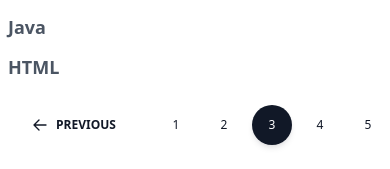
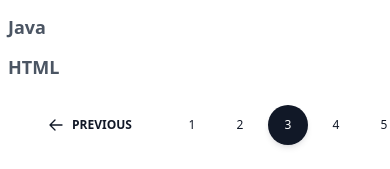
Before and after one commit to snipher-marube/blogwebsite, a Django app: page / in a window 390 px wide; the page is wider, and only the part inside the window is pictured. Shown: the part 1961-2130 px from the top of that part. Run offline with Django 5.2, Linux system fonts and the light colour scheme.

Commit message:
pagination design

```diff
--- a/static/css/output.css
+++ b/static/css/output.css
@@ -604,6 +604,16 @@ video {
   margin-right: auto;
 }
 
+.mx-4 {
+  margin-left: 1rem;
+  margin-right: 1rem;
+}
+
+.mx-6 {
+  margin-left: 1.5rem;
+  margin-right: 1.5rem;
+}
+
 .mb-2 {
   margin-bottom: 0.5rem;
 }
@@ -1125,6 +1135,10 @@ video {
     width: 75%;
   }
 
+  .sm\:w-3 {
+    width: 0.75rem;
+  }
+
   .sm\:grid-cols-3 {
     grid-template-columns: repeat(3, minmax(0, 1fr));
   }
--- a/templates/blogapp/home.html
+++ b/templates/blogapp/home.html
@@ -191,7 +191,7 @@
 </section>
 
 <!--pagination-->
-<div class="flex items-center gap-4 relative sm:mx-12 mx-2 mt-6 mb-6">
+<div class="flex items-center gap-4 relative sm:mx-12 mx-6 mt-6 mb-6 ">
   <button
     class="flex items-center gap-2 px-6 py-3 font-sans text-xs font-bold text-center text-gray-900 uppercase align-middle transition-all rounded-full select-none hover:bg-gray-900/10 active:bg-gray-900/20 disabled:pointer-events-none disabled:opacity-50 disabled:shadow-none"
     type="button">
```
